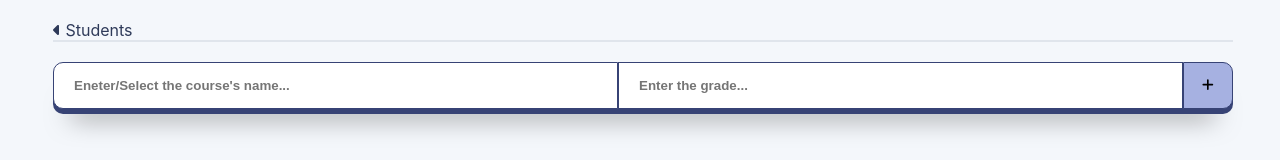
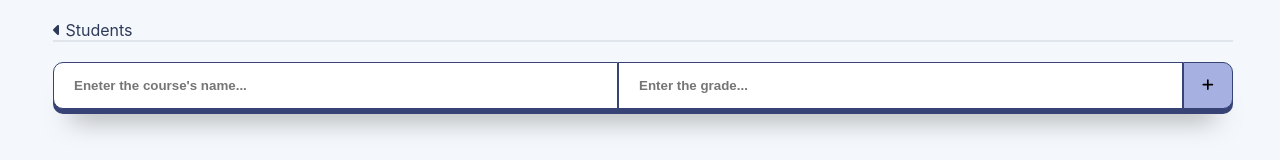
Before and after one commit to doaa04/students-check-app, a React (Create React App) app in the folder frontend/: page /students/1/grades in a window 1280 px wide. Shown: the top 160 px of the page. Built offline with nearby package versions, Linux system fonts and the light colour scheme; no server answers.

Commit message:
changing form placeholder

```diff
--- a/frontend/src/components/StudentGrades.js
+++ b/frontend/src/components/StudentGrades.js
@@ -55,7 +55,7 @@ const StudentGrades = () => {
                 <div className='options'>
                     <div className='add-form'>
                         <form onSubmit={handleSubmit}>
-                            <input id="left" type="text" name="course" value={course} onChange={handleInputChange} placeholder="Eneter/Select the course's name..." required></input>
+                            <input id="left" type="text" name="course" value={course} onChange={handleInputChange} placeholder="Eneter the course's name..." required></input>
                             <input type="number" name="grade" value={grade} onChange={handleInputChange} placeholder="Enter the grade..." min="0" max="20" step="0.01" required></input>
                             <button type="submit"><FontAwesomeIcon icon={faPlus} /></button>
                         </form>
```
